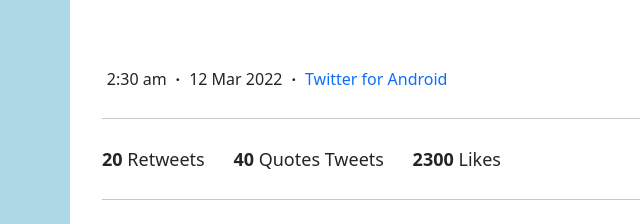
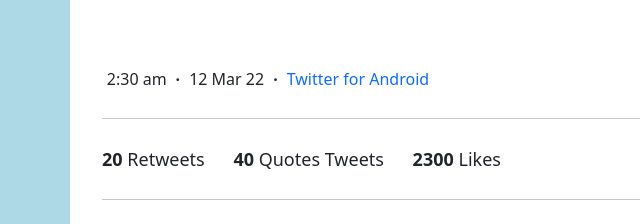
Before and after one commit to HassanChowdhry/Tweet-Generator, a website: page index.html in a window 1280 px wide. Shown: the part 1302-1526 px from the top of the page, 330-970 px from the left. Drawn offline with nearby package versions, Linux system fonts and the light colour scheme.

Commit message:
added TODOs

```diff
--- a/index.html
+++ b/index.html
@@ -183,11 +183,11 @@
 
             <strong> &#183; </strong>
 
-            <span class="date"> 12 Mar 2022</span>
+            <span class="date"> 12 Mar 22</span>
 
             <strong> &#183; </strong>
 
-            <a href="" class="userdevice-link"> <span class="userdevice"> Twitter for Android </span> </a>
+            <a href="https://help.twitter.com/en/using-twitter/how-to-tweet#source-labels" target="blank" class="userdevice-link"> <span class="userdevice"> Twitter for Android </span> </a>
 
 
           </div>
@@ -235,4 +235,6 @@
 
 </html>
 
+<!-- TODO: find out how to screen shot the tweet -->
+<!-- TODO: make media query -->
 <!-- TODO: figure out final color scheme  -->
--- a/index.js
+++ b/index.js
@@ -30,7 +30,6 @@ enterUserName.addEventListener('input', addUserName);
 enterTweet.addEventListener('input', addTweet);
 
 //! second half of tweet
-// ? Testing
 
 // adding variables for entering details part
 const enterTime = document.querySelector('.enter-time');
--- a/styles.css
+++ b/styles.css
@@ -18,6 +18,7 @@ h1 {
   margin: 7rem;
   padding: 3rem;
   grid-column-gap: 3rem;
+
 }
 
 /* 1st half section */
@@ -34,7 +35,6 @@ h1 {
   display: grid;
   grid-template-columns: 1fr;
   grid-row-gap: 2rem;
-
 }
 
 .stats-count {
```
